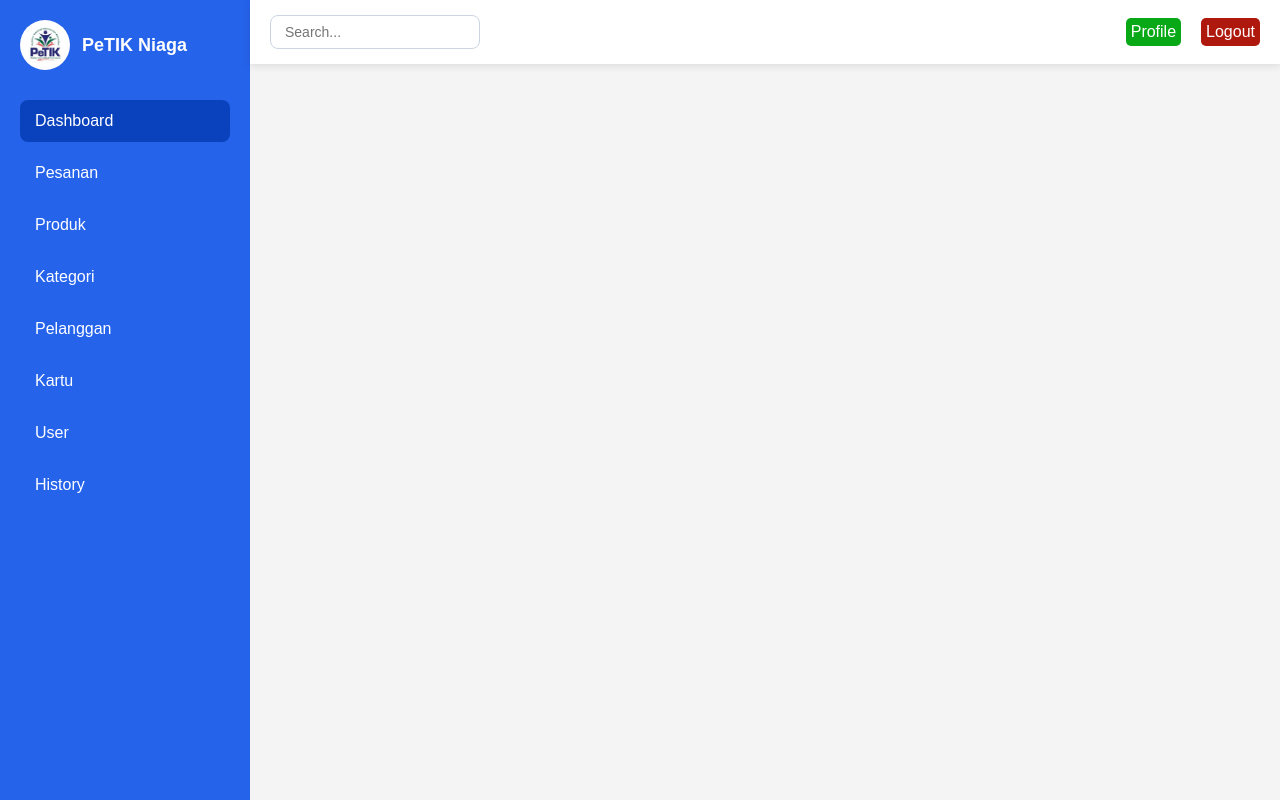
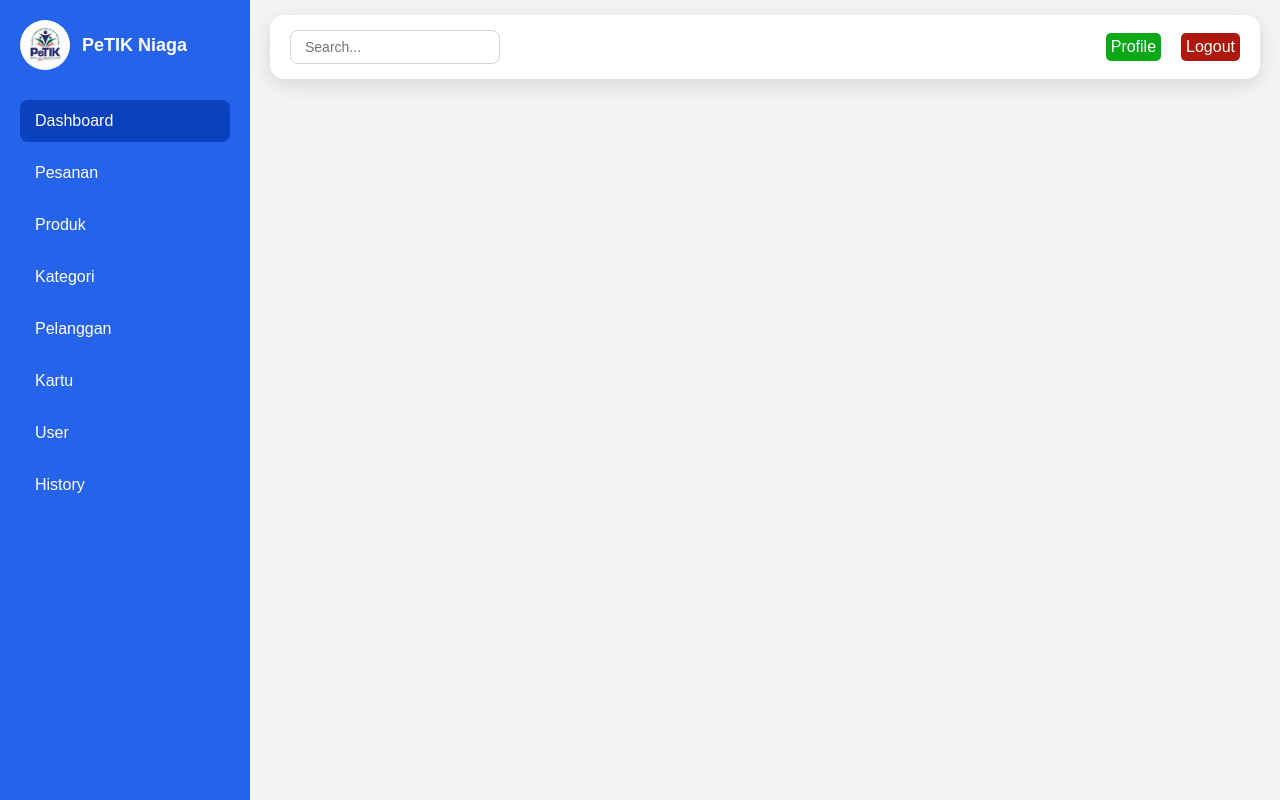
Before and after one commit to Yann-060806/Tugas-Fornt-End, a React (Vite) app: page /dashboard in a window 1280 px wide. Built offline with nearby package versions, Linux system fonts and the light colour scheme.

Commit message:
Menyelesaikan Tugas Pertemuan 8

```diff
--- a/src/components/MyNavbar/MyNavbar.css
+++ b/src/components/MyNavbar/MyNavbar.css
@@ -1,12 +1,13 @@
 .MyNavbar {
   position: fixed;
-  top: 0;
-  left: 250px;
-  right: 0;
+  top: 15px;
+  left: 270px;
+  right: 20px;
   z-index: 1000;
   background: white;
   padding: 15px 20px;
-  box-shadow: 0 2px 8px rgba(0, 0, 0, 0.1);
+  border-radius: 14px;
+  box-shadow: 0 6px 20px rgba(0, 0, 0, 0.12);
 }
 
 .MyNavbar ul {
--- a/src/pages/Kategori/Kategori.css
+++ b/src/pages/Kategori/Kategori.css
@@ -3,6 +3,7 @@
   justify-content: space-between;
   align-items: center;
   margin-bottom: 25px;
+  padding-top: 30px;
 }
 
 .kategori-header h3 {
```
Also changed, not shown: 1 other file (tests, documents, lock files or other folders).
